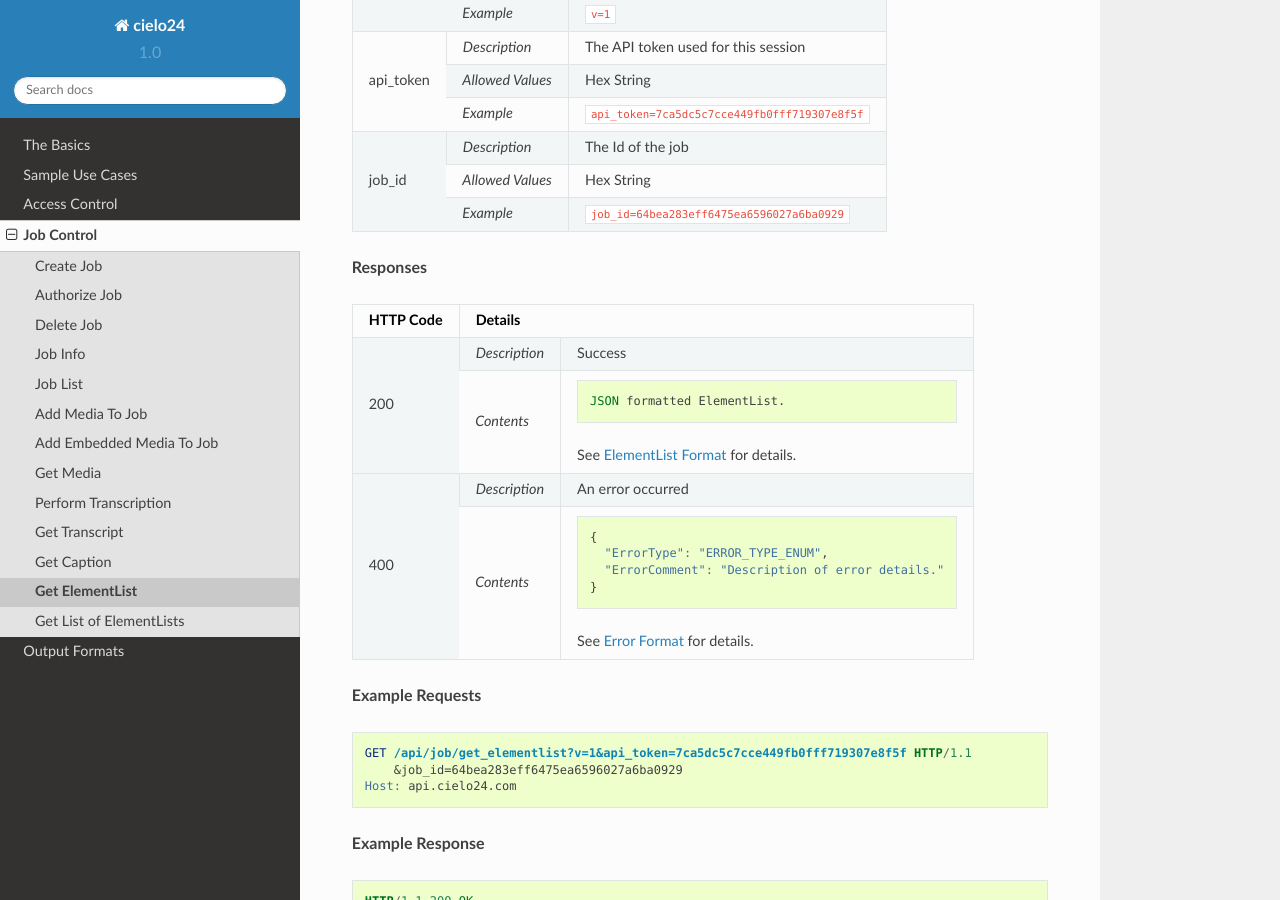
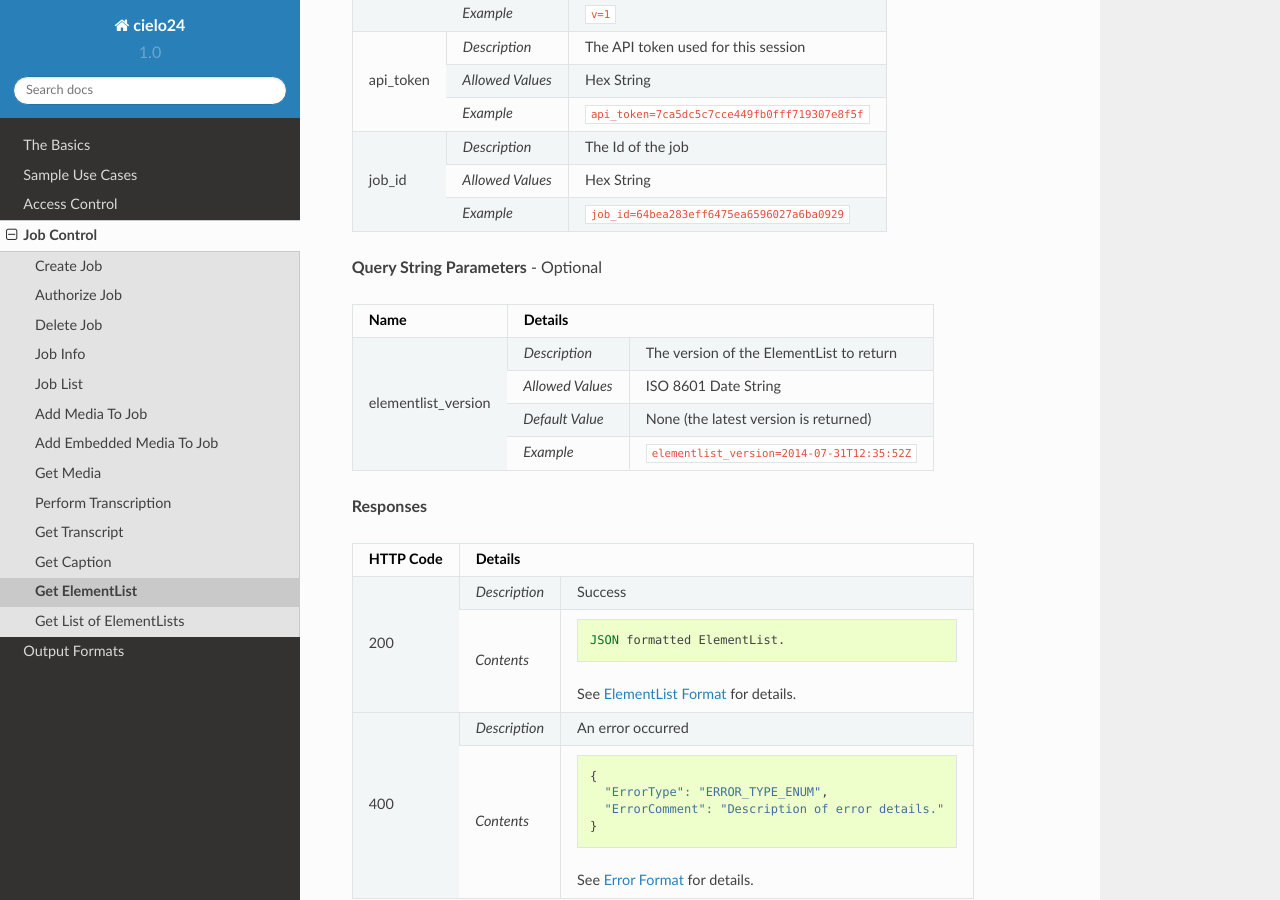
Before and after one commit to cielo24/Docs, a Sphinx documentation site: the page built from api/source/job_control/get_elementlist.rst, in a window 1280 px wide and 900 px high, scrolled down 463 px. Built offline with Sphinx 7.4.7 and the Read the Docs theme 2.0.0, drawn with Linux system fonts in a browser that asks for light colours.

Commit message:
get_elementlist updated

```diff
--- a/api/source/job_control/get_elementlist.rst
+++ b/api/source/job_control/get_elementlist.rst
@@ -30,6 +30,20 @@ Get the fully detailed ElementList in JSON format.
 |                  +------------------+-----------------------------------------------------------+
 |                  | `Example`        | ``job_id=64bea283eff6475ea6596027a6ba0929``               |
 +------------------+------------------+-----------------------------------------------------------+
+
+**Query String Parameters** - Optional
+
++---------------------+---------------------------------------------------------------------------+
+| Name                | Details                                                                   |
++=====================+==================+========================================================+
+| elementlist_version | `Description`    | The version of the ElementList to return               |
+|                     +------------------+--------------------------------------------------------+
+|                     | `Allowed Values` | ISO 8601 Date String                                   |
+|                     +------------------+--------------------------------------------------------+
+|                     | `Default Value`  | None (the latest version is returned)                  |
+|                     +------------------+--------------------------------------------------------+
+|                     | `Example`        | ``elementlist_version=2014-07-31T12:35:52Z``           |
++---------------------+------------------+--------------------------------------------------------+
 
 **Responses**
 
```
